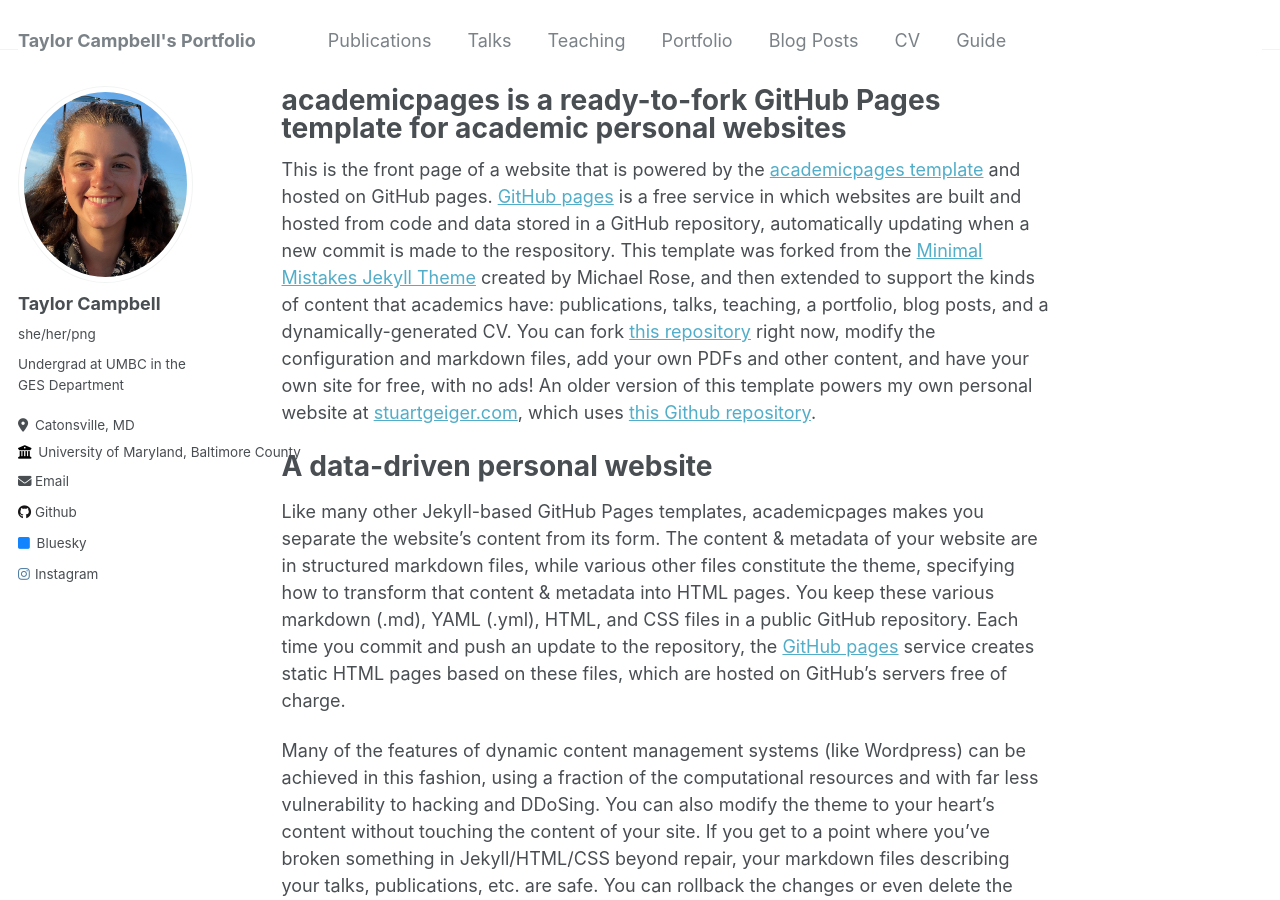
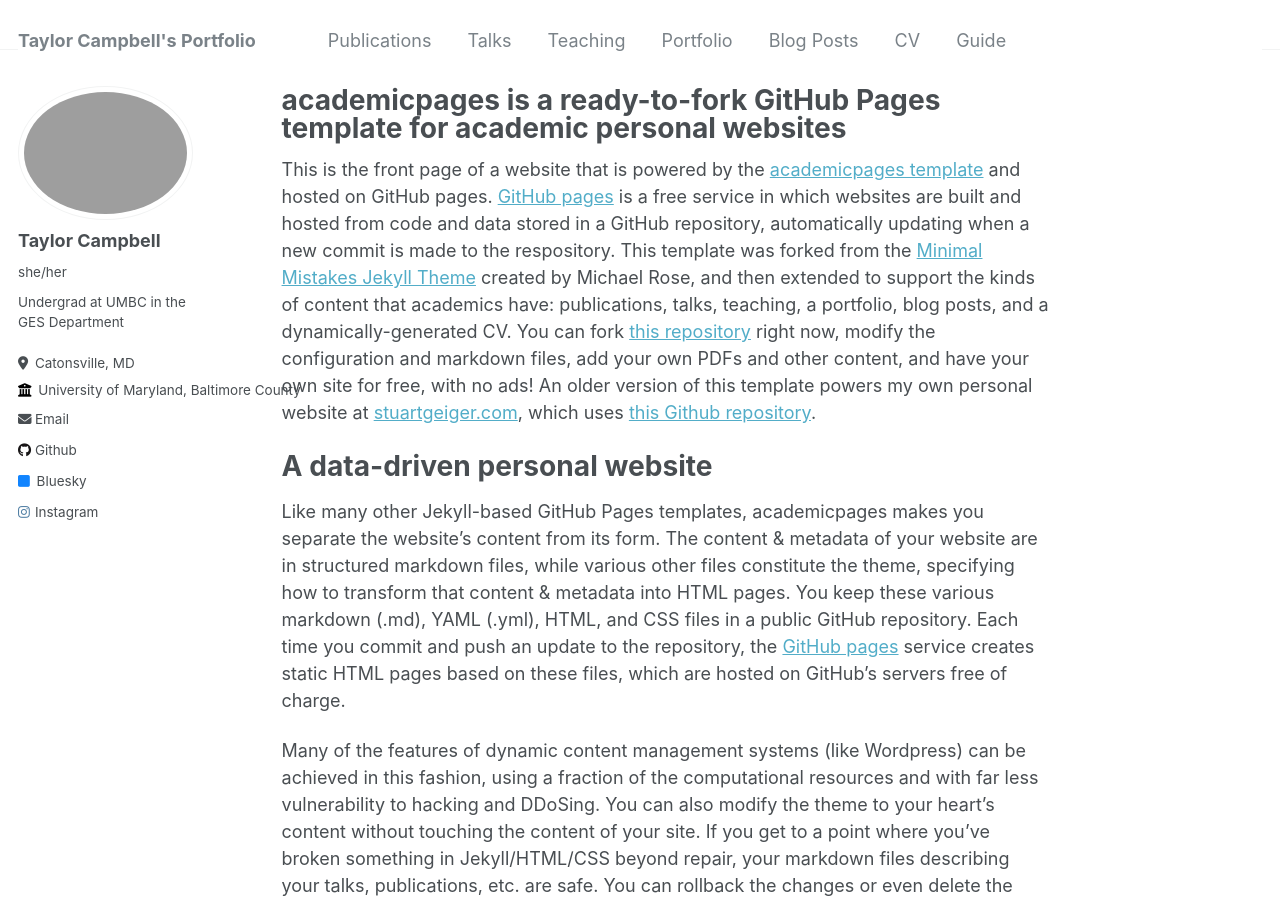
Before and after one commit to taylorc4/taylorc4.github.io, a Jekyll site: the page built from _pages/about.md, in a window 1280 px wide and 900 px high. Built offline with Jekyll 4.4.1, drawn with Linux system fonts in a browser that asks for light colours.

Commit message:
Update _config.yml

```diff
--- a/_config.yml
+++ b/_config.yml
@@ -21,9 +21,9 @@
 #               Additional customization can be done by editing /_includes/author-profile.html
 author:
   # Biographic information
-  avatar           : "profile.png"
+  avatar           : "profile"
   name             : "Taylor Campbell"
-  pronouns         : "she/her/png"
+  pronouns         : "she/her"
   bio              : "Undergrad at UMBC in the GES Department"
   location         : "Catonsville, MD"
   employer         : "University of Maryland, Baltimore County"
```
